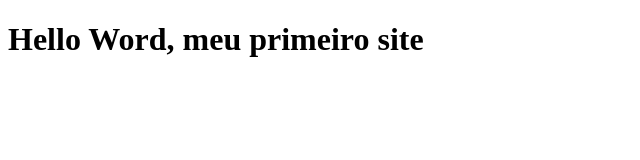
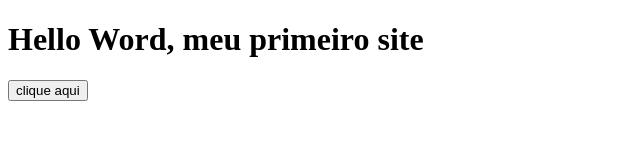
Before and after one commit to gustavosxl/atividade-amb, a plain HTML site: page index.html in a window 1280 px wide. Shown: the whole page, without its empty margins (0-640 px from the left). Drawn offline with Linux system fonts and the light colour scheme.

Commit message:
feat: created button

```diff
--- a/index.html
+++ b/index.html
@@ -7,5 +7,6 @@
 </head>
 <body>
     <h1>Hello Word, meu primeiro site</h1>
+    <div><Button>clique aqui</Button></div>
 </body>
 </html>
```
